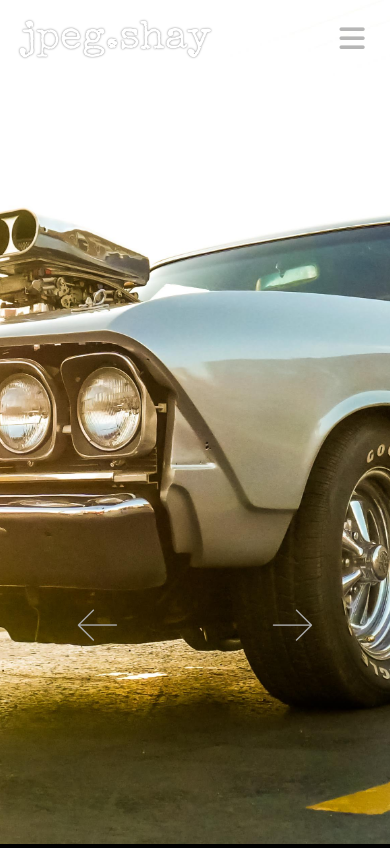
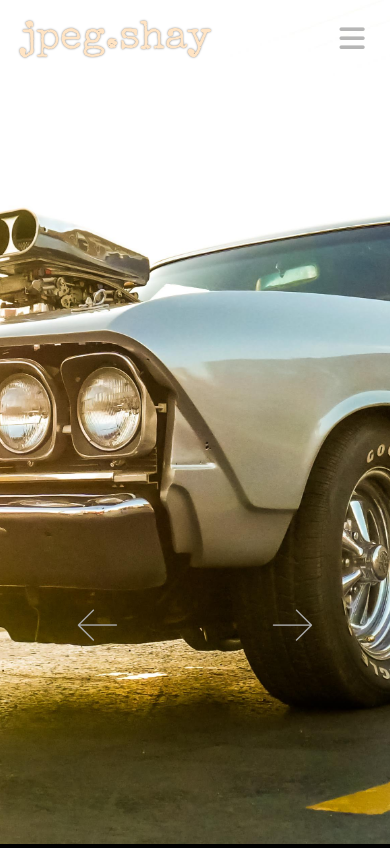
Before and after one commit to timrusin/justtheothershay, a React (Create React App) app: page / in a window 390 px wide. In both pictures the pointer is over the link "jpeg.shay". Built offline with nearby package versions, Linux system fonts and the light colour scheme.

Commit message:
removed hover on title for mobile

```diff
--- a/src/components/Navbar.css
+++ b/src/components/Navbar.css
@@ -86,6 +86,10 @@ ul {
     font-size: 40px;
   }
 
+  .title a:hover{
+    color:bisque;
+  }
+
     .nav-menu {
       display: flex;
       flex-direction: column;
```
